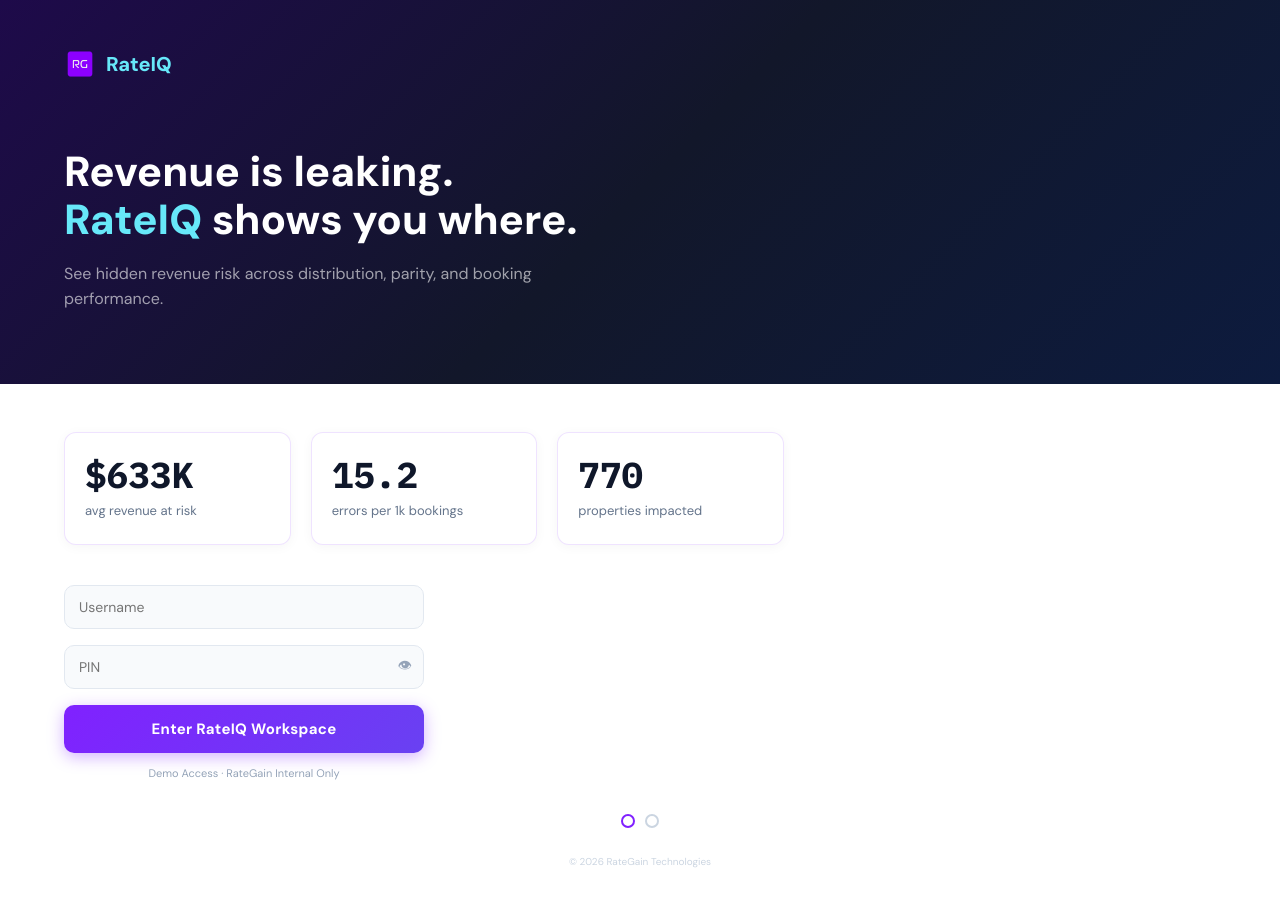
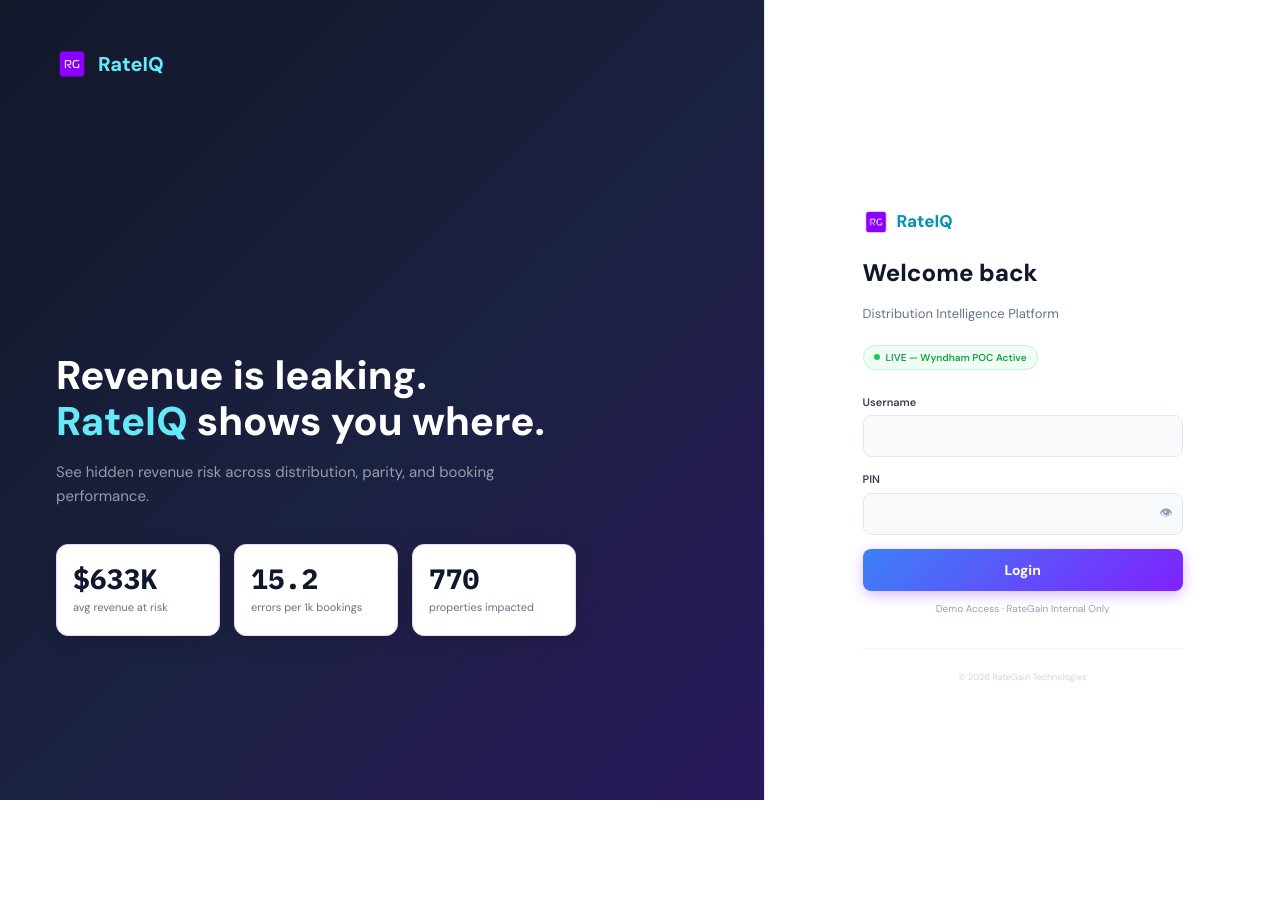
Before and after one commit to jagrose22/insightsiq, a React (Vite) app: page / in a window 1280 px wide. After the commit the page ends 800 px from the top, so only its background shows below. Built offline with nearby package versions, Linux system fonts and the light colour scheme.

Commit message:
fix: rebuild login screen with 60/40 split layout
Redesign login screen with improved layout and navigation.

```diff
--- a/src/App.jsx
+++ b/src/App.jsx
@@ -869,7 +869,7 @@ export default function App() {
     }
   };
 
-  // PIN Gate — Premium enterprise login experience
+  // PIN Gate — 60/40 Left/Right split login shell
   if (!authed) {
     const handleLoginSubmit = () => {
       if (loginUser === "RGRateIQ" && loginPin === "RG2026") {
@@ -884,11 +884,11 @@ export default function App() {
     };
 
     return (
-      <div style={{width:"100vw",minHeight:"100vh",display:"flex",flexDirection:"column",
-        fontFamily:"'DM Sans',system-ui,sans-serif",background:"#FFFFFF"}}>
+      <div style={{width:"100vw",height:"100vh",display:"flex",overflow:"hidden",
+        fontFamily:"'DM Sans',system-ui,sans-serif"}}>
         <style>{`
           @import url('https://fonts.googleapis.com/css2?family=IBM+Plex+Mono:wght@400;600;700&family=DM+Sans:opsz,wght@9..40,400;9..40,500;9..40,600;9..40,700;9..40,800&display=swap');
-          @keyframes fadeIn {from{opacity:0;transform:translateY(12px)}to{opacity:1;transform:translateY(0)}}
+          @keyframes fadeSlide {from{opacity:0;transform:translateX(-16px)}to{opacity:1;transform:translateX(0)}}
           .login-input:focus{border-color:#8021FF !important;box-shadow:0 0 0 3px rgba(128,33,255,0.12) !important;outline:none}
           .login-btn:hover{opacity:0.92;transform:translateY(-1px)}
           .login-btn:active{transform:translateY(0)}
@@ -896,139 +896,156 @@ export default function App() {
           .nav-dot:hover{opacity:0.8}
         `}</style>
 
-        {/* DARK HERO — Top 30% */}
-        <div style={{background:"linear-gradient(135deg, #1E0A4A 0%, #12172A 50%, #0D1B3E 100%)",
-          padding:"48px 64px 56px",minHeight:"30vh",display:"flex",flexDirection:"column"}}>
+        {/* LEFT PANEL — 60% — Dark gradient with rotating content */}
+        <div style={{width:"60%",height:"100vh",
+          background:"linear-gradient(135deg, #12172A 0%, #1B2140 50%, #2B1760 100%)",
+          padding:"48px 56px",display:"flex",flexDirection:"column",position:"relative"}}>
 
           {/* Logo */}
-          <div style={{display:"flex",alignItems:"center",gap:10,marginBottom:40}}>
+          <div style={{display:"flex",alignItems:"center",gap:10,marginBottom:48}}>
             <img src="/Logo-RG.png" alt="RG" style={{width:32,height:32,borderRadius:6,objectFit:"contain"}}/>
             <span style={{fontSize:20,fontWeight:800,color:"#67E8F9"}}>RateIQ</span>
           </div>
 
-          {/* Headline — changes per slide */}
-          <div style={{maxWidth:600,animation:"fadeIn 0.5s ease both"}} key={slide}>
+          {/* Rotating content area */}
+          <div style={{flex:1,display:"flex",flexDirection:"column",justifyContent:"center"}}>
+            <div style={{animation:"fadeSlide 0.4s ease both"}} key={slide}>
               {slide === 0 ? (
                 <>
-                <h1 style={{fontSize:42,fontWeight:800,color:"#fff",lineHeight:1.15,marginBottom:12}}>
+                  {/* Screen 1: Product hook */}
+                  <h1 style={{fontSize:40,fontWeight:800,color:"#fff",lineHeight:1.15,marginBottom:16}}>
                     Revenue is leaking.<br/><span style={{color:"#67E8F9"}}>RateIQ</span> shows you where.
                   </h1>
-                <p style={{fontSize:16,color:"rgba(255,255,255,0.6)",lineHeight:1.6,maxWidth:480}}>
+                  <p style={{fontSize:15,color:"rgba(255,255,255,0.55)",lineHeight:1.6,maxWidth:440,marginBottom:36}}>
                     See hidden revenue risk across distribution, parity, and booking performance.
                   </p>
-              </>
-            ) : (
-              <>
-                <h1 style={{fontSize:42,fontWeight:800,color:"#fff",lineHeight:1.15,marginBottom:12}}>
-                  Find the leak.<br/>Fix the cause.<br/><span style={{color:"#67E8F9"}}>Recover</span> the revenue.
-                </h1>
-                <p style={{fontSize:16,color:"rgba(255,255,255,0.6)",lineHeight:1.6,maxWidth:480}}>
-                  RateIQ is the entry point into the full RG4D loop — connecting parity, connectivity, recovery, and AI-driven optimization.
-                </p>
-              </>
-            )}
-          </div>
-        </div>
-
-        {/* WHITE CONTENT AREA — Bottom 70% */}
-        <div style={{flex:1,background:"#FFFFFF",padding:"48px 64px 32px",display:"flex",flexDirection:"column"}}>
-
-          <div style={{animation:"fadeIn 0.5s ease both",animationDelay:"0.1s"}} key={`content-${slide}`}>
-            {slide === 0 ? (
-              <>
-                {/* Screen 1: Metric tiles + Login form */}
-                <div style={{display:"grid",gridTemplateColumns:"repeat(3, 1fr)",gap:20,marginBottom:40,maxWidth:720}}>
+
+                  {/* Metric tiles — white cards on dark */}
+                  <div style={{display:"grid",gridTemplateColumns:"repeat(3, 1fr)",gap:14,maxWidth:520}}>
                     {[
                       {val:"$633K",label:"avg revenue at risk"},
                       {val:"15.2",label:"errors per 1k bookings"},
                       {val:"770",label:"properties impacted"},
                     ].map((t,i)=>(
-                    <div key={i} style={{background:"#fff",border:"1.5px solid #8021FF20",borderRadius:12,
-                      padding:"24px 20px",boxShadow:"0 2px 12px rgba(0,0,0,0.04)"}}>
-                      <div style={{fontSize:36,fontWeight:800,color:"#0F172A",fontFamily:"'IBM Plex Mono',monospace",lineHeight:1}}>{t.val}</div>
-                      <div style={{fontSize:13,color:"#64748B",marginTop:8}}>{t.label}</div>
-                    </div>
-                  ))}
-                </div>
-
-                {/* Login form */}
-                <div style={{maxWidth:360}}>
-                  <div style={{marginBottom:16}}>
-                    <input type="text" className="login-input" value={loginUser} onChange={e=>setLoginUser(e.target.value)}
-                      placeholder="Username"
-                      style={{width:"100%",border:"1.5px solid #E2E8F0",borderRadius:10,padding:"12px 14px",
-                        fontSize:14,fontFamily:"inherit",background:"#F8FAFC",boxSizing:"border-box",
-                        transition:"border-color 0.15s, box-shadow 0.15s"}}/>
-                  </div>
-                  <div style={{marginBottom:16,position:"relative"}}>
-                    <input type={showPin?"text":"password"} className="login-input" value={loginPin}
-                      onChange={e=>setLoginPin(e.target.value)}
-                      onKeyDown={e=>e.key==="Enter"&&handleLoginSubmit()}
-                      placeholder="PIN"
-                      style={{width:"100%",border:"1.5px solid #E2E8F0",borderRadius:10,padding:"12px 14px",
-                        paddingRight:40,fontSize:14,fontFamily:"inherit",background:"#F8FAFC",boxSizing:"border-box",
-                        transition:"border-color 0.15s, box-shadow 0.15s"}}/>
-                    <button onClick={()=>setShowPin(!showPin)} type="button"
-                      style={{position:"absolute",right:12,top:"50%",transform:"translateY(-50%)",
-                        background:"none",border:"none",fontSize:14,color:"#94A3B8",cursor:"pointer",padding:0}}>
-                      {showPin ? "\uD83D\uDC41\u200D\uD83D\uDDE8" : "\uD83D\uDC41"}
-                    </button>
-                  </div>
-
-                  {loginError && (
-                    <div style={{fontSize:12,color:"#DC2626",marginBottom:12,display:"flex",alignItems:"center",gap:6}}>
-                      <span>&#9888;</span> Invalid credentials
-                    </div>
-                  )}
-
-                  <button className="login-btn" onClick={handleLoginSubmit}
-                    style={{width:"100%",background:"linear-gradient(135deg, #8021FF 0%, #6941F2 100%)",
-                      color:"#fff",border:"none",borderRadius:10,padding:14,fontSize:15,fontWeight:700,
-                      cursor:"pointer",boxShadow:"0 4px 16px rgba(128,33,255,0.35)",
-                      transition:"all 0.15s",letterSpacing:"0.3px"}}>
-                    Enter RateIQ Workspace
-                  </button>
-                  <div style={{color:"#94A3B8",fontSize:11,textAlign:"center",marginTop:12}}>Demo Access · RateGain Internal Only</div>
+                      <div key={i} style={{background:"#fff",border:"1.5px solid #E9D5FF",borderRadius:12,
+                        padding:"20px 16px",boxShadow:"0 4px 20px rgba(0,0,0,0.15)"}}>
+                        <div style={{fontSize:28,fontWeight:800,color:"#0F172A",fontFamily:"'IBM Plex Mono',monospace",lineHeight:1}}>{t.val}</div>
+                        <div style={{fontSize:11,color:"#64748B",marginTop:6}}>{t.label}</div>
+                      </div>
+                    ))}
                   </div>
                 </>
               ) : (
                 <>
-                {/* Screen 2: RG4D cards */}
-                <div style={{display:"grid",gridTemplateColumns:"repeat(4, 1fr)",gap:16,maxWidth:800}}>
+                  {/* Screen 2: RG4D story */}
+                  <h1 style={{fontSize:40,fontWeight:800,color:"#fff",lineHeight:1.15,marginBottom:16}}>
+                    Find the leak. Fix the cause.<br/><span style={{color:"#67E8F9"}}>Recover</span> the revenue.
+                  </h1>
+                  <p style={{fontSize:15,color:"rgba(255,255,255,0.55)",lineHeight:1.6,maxWidth:440,marginBottom:36}}>
+                    RateIQ is the entry point into the full RG4D loop — connecting parity, connectivity, recovery, and AI-driven optimization.
+                  </p>
+
+                  {/* RG4D cards — white cards on dark */}
+                  <div style={{display:"grid",gridTemplateColumns:"repeat(4, 1fr)",gap:12,maxWidth:560}}>
                     {[
                       {title:"DISCOVER",sub:"Find the issue"},
                       {title:"DIAGNOSE",sub:"See root cause"},
-                    {title:"DELIVER",sub:"Fix and track recovery"},
+                      {title:"DELIVER",sub:"Fix & track"},
                       {title:"DRIVE",sub:"AI keeps it green"},
                     ].map((card,i)=>(
-                    <div key={i} style={{background:"#fff",border:"1.5px solid #8021FF30",borderRadius:12,
-                      padding:"28px 20px",textAlign:"center"}}>
-                      <div style={{fontSize:14,fontWeight:800,color:"#0F172A",letterSpacing:"0.5px",marginBottom:8}}>{card.title}</div>
-                      <div style={{fontSize:13,color:"#64748B",lineHeight:1.4}}>{card.sub}</div>
+                      <div key={i} style={{background:"#fff",border:"1.5px solid #8021FF",borderRadius:10,
+                        padding:"18px 12px",textAlign:"center",boxShadow:"0 4px 20px rgba(0,0,0,0.15)"}}>
+                        <div style={{fontSize:11,fontWeight:800,color:"#8021FF",letterSpacing:"0.5px",marginBottom:6}}>{card.title}</div>
+                        <div style={{fontSize:11,color:"#64748B",lineHeight:1.4}}>{card.sub}</div>
                       </div>
                     ))}
                   </div>
                 </>
               )}
             </div>
-
-          {/* Spacer */}
-          <div style={{flex:1}}/>
-
-          {/* Navigation dots — centered at bottom */}
-          <div style={{display:"flex",justifyContent:"center",alignItems:"center",gap:10,paddingTop:32}}>
+          </div>
+
+          {/* Navigation dots — bottom left */}
+          <div style={{display:"flex",alignItems:"center",gap:10}}>
             {[0,1].map(i=>(
               <div key={i} onClick={()=>setSlide(i)} className="nav-dot"
                 style={{width:10,height:10,borderRadius:"50%",
                   background:slide===i?"#fff":"transparent",
-                  border:slide===i?"2px solid #8021FF":"2px solid #CBD5E1",
+                  border:slide===i?"2px solid #8021FF":"2px solid rgba(255,255,255,0.25)",
                   transition:"all 0.2s ease"}}/>
             ))}
-          </div>
+            <span style={{marginLeft:"auto",fontSize:10,fontFamily:"'IBM Plex Mono',monospace",
+              color:"rgba(255,255,255,0.2)"}}>RateGain · RG4D Framework</span>
+          </div>
+        </div>
+
+        {/* RIGHT PANEL — 40% — White login form (fixed, never rotates) */}
+        <div style={{width:"40%",height:"100vh",background:"#fff",
+          display:"flex",flexDirection:"column",justifyContent:"center",alignItems:"center",
+          padding:"48px 40px",borderLeft:"1px solid #E2E8F0"}}>
+
+          <div style={{maxWidth:320,width:"100%"}}>
+            {/* Header */}
+            <div style={{display:"flex",alignItems:"center",gap:8,marginBottom:8}}>
+              <img src="/Logo-RG.png" alt="RG" style={{width:26,height:26,borderRadius:5,objectFit:"contain"}}/>
+              <span style={{fontSize:17,fontWeight:800,color:"#0891B2"}}>RateIQ</span>
+            </div>
+            <h2 style={{fontSize:24,fontWeight:800,color:"#0F172A",marginBottom:4}}>Welcome back</h2>
+            <p style={{fontSize:13,color:"#64748B",marginBottom:20}}>Distribution Intelligence Platform</p>
+
+            {/* Wyndham POC badge — subtle green pill */}
+            <div style={{display:"inline-flex",alignItems:"center",gap:6,background:"#F0FDF4",
+              border:"1px solid #BBF7D0",borderRadius:16,padding:"4px 10px",marginBottom:24}}>
+              <span style={{width:6,height:6,borderRadius:"50%",background:"#22C55E",display:"inline-block"}}/>
+              <span style={{fontSize:10,fontWeight:600,color:"#16A34A"}}>LIVE — Wyndham POC Active</span>
+            </div>
+
+            {/* Form */}
+            <div style={{marginBottom:14}}>
+              <label style={{display:"block",fontSize:11,fontWeight:600,color:"#374151",marginBottom:5}}>Username</label>
+              <input type="text" className="login-input" value={loginUser} onChange={e=>setLoginUser(e.target.value)}
+                style={{width:"100%",border:"1.5px solid #E2E8F0",borderRadius:8,padding:"11px 12px",
+                  fontSize:14,fontFamily:"inherit",background:"#F8FAFC",boxSizing:"border-box",
+                  transition:"border-color 0.15s, box-shadow 0.15s"}}/>
+            </div>
+            <div style={{marginBottom:14}}>
+              <label style={{display:"block",fontSize:11,fontWeight:600,color:"#374151",marginBottom:5}}>PIN</label>
+              <div style={{position:"relative"}}>
+                <input type={showPin?"text":"password"} className="login-input" value={loginPin}
+                  onChange={e=>setLoginPin(e.target.value)}
+                  onKeyDown={e=>e.key==="Enter"&&handleLoginSubmit()}
+                  style={{width:"100%",border:"1.5px solid #E2E8F0",borderRadius:8,padding:"11px 12px",
+                    paddingRight:36,fontSize:14,fontFamily:"inherit",background:"#F8FAFC",boxSizing:"border-box",
+                    transition:"border-color 0.15s, box-shadow 0.15s"}}/>
+                <button onClick={()=>setShowPin(!showPin)} type="button"
+                  style={{position:"absolute",right:10,top:"50%",transform:"translateY(-50%)",
+                    background:"none",border:"none",fontSize:13,color:"#94A3B8",cursor:"pointer",padding:0}}>
+                  {showPin ? "\uD83D\uDC41\u200D\uD83D\uDDE8" : "\uD83D\uDC41"}
+                </button>
+              </div>
+            </div>
+
+            {/* Error message */}
+            {loginError && (
+              <div style={{fontSize:11,color:"#DC2626",marginBottom:10,display:"flex",alignItems:"center",gap:5}}>
+                <span>&#9888;</span> Invalid credentials
+              </div>
+            )}
+
+            {/* Login button */}
+            <button className="login-btn" onClick={handleLoginSubmit}
+              style={{width:"100%",background:"linear-gradient(135deg, #3B82F6 0%, #8021FF 100%)",
+                color:"#fff",border:"none",borderRadius:8,padding:12,fontSize:14,fontWeight:700,
+                cursor:"pointer",boxShadow:"0 4px 14px rgba(128,33,255,0.3)",
+                transition:"all 0.15s"}}>
+              Login
+            </button>
+            <div style={{color:"#94A3B8",fontSize:10,textAlign:"center",marginTop:10}}>Demo Access · RateGain Internal Only</div>
 
             {/* Footer */}
-          <div style={{textAlign:"center",paddingTop:20}}>
-            <span style={{fontSize:10,color:"#CBD5E1"}}>&copy; 2026 RateGain Technologies</span>
+            <div style={{borderTop:"1px solid #F1F5F9",marginTop:32,paddingTop:14,textAlign:"center"}}>
+              <span style={{fontSize:9,color:"#CBD5E1"}}>&copy; 2026 RateGain Technologies</span>
+            </div>
           </div>
         </div>
       </div>
@@ -1838,7 +1855,7 @@ function ErrorPage({ sel, setSel, toast }) {
   );
 }
 
-/* ══════════════════════════════════════════════════════════════════════════
+/* ════════════════════════════════════��═════════════════════════════════════
    PAGE 3 — REVENUE AT RISK
 ══════════════════════════════════════════════════════════════════════════ */
 function RevenuePage({ role, sel, setSel, activeClient, activePartners, toast }) {
```
Lines whose indentation alone changed are shown as unchanged.
